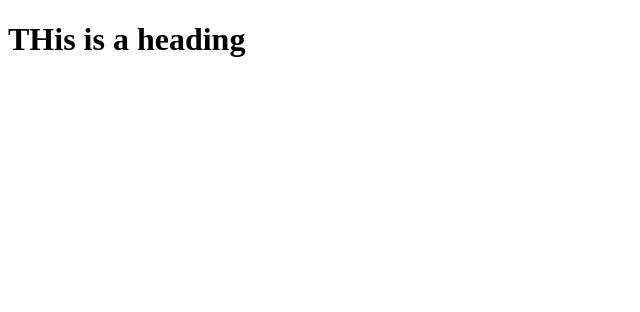
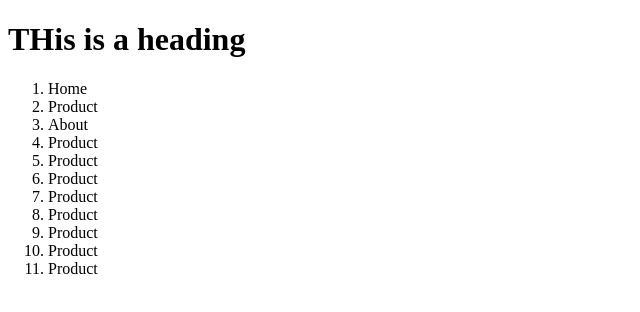
Before and after one commit to Shalom900/testing, a plain HTML site: page index.html in a window 1280 px wide. Shown: the whole page, without its empty margins (0-640 px from the left). Drawn offline with Linux system fonts and the light colour scheme.

Commit message:
listing elements

```diff
--- a/index.html
+++ b/index.html
@@ -7,6 +7,20 @@
 </head>
 <body>
     <h1>THis is a heading</h1>
+    <ol>
+        <li>Home</li>
+        <li>Product</li>
+        <li>About</li>
+        <li>Product</li>
+        <li>Product</li>
+        <li>Product</li>
+        <li>Product</li>
+        <li>Product</li>
+        <li>Product</li>
+        <li>Product</li>
+        <li>Product</li>
+
+    </ol>
 
 </body>
 </html>
```
